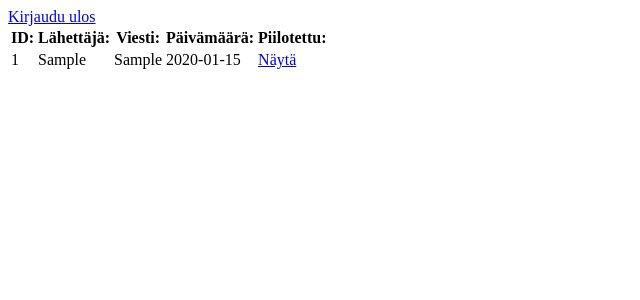
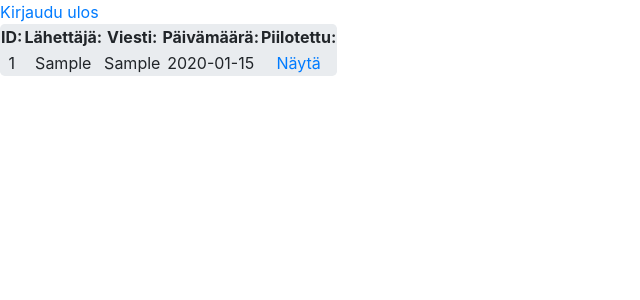
Before and after one commit to Charmike-pro/viestiseina, a PHP site: page /admin.php in a window 1280 px wide. Shown: the top 300 px of the page, without its empty margins (0-640 px from the left). Run offline with PHP 8.4, Linux system fonts and the light colour scheme; the visitor is signed in with stand-in values (Sample User, id 1); tables that the repository leaves empty hold one stand-in row (values such as "Sample post").

Commit message:
Säätelyä

```diff
--- a/admin.php
+++ b/admin.php
@@ -6,6 +6,7 @@ if(!isset($_SESSION['logged_in'])){
 }
 ?>
 <!DOCTYPE html>
+<link rel="stylesheet" href="https://maxcdn.bootstrapcdn.com/bootstrap/4.5.2/css/bootstrap.min.css">
 <html lang="en">
 <head>
     <meta charset="UTF-8">
@@ -14,7 +15,7 @@ if(!isset($_SESSION['logged_in'])){
 </head>
 <body>
 <a href="logout.php">Kirjaudu ulos</a>
-<table>
+<table class="jumbotron text-center">
 <tr>
 <th>ID:</th>
 <th>Lähettäjä:</th>
--- a/index.php
+++ b/index.php
@@ -2,10 +2,11 @@
 <html lang="en">
 <head>
     <meta charset="UTF-8">
+    <link rel="stylesheet" href="https://maxcdn.bootstrapcdn.com/bootstrap/4.5.2/css/bootstrap.min.css">
     <meta name="viewport" content="width=device-width, initial-scale=1.0">
     <title>Etusivu</title>
 </head>
-<body>
+<body class="class=container mt-3">
 
     <form action="connection.php">
     <label for="sender">Nimesi:</label>
@@ -14,7 +15,6 @@
   <input type="text" id="msg" name="msg"><br><br>
   <input type="submit" value="Lähetä!">
     </form>
-</body>
 <table>
 <tr>
 <br>
@@ -41,4 +41,5 @@ echo "</table> <br>";
 $conn->close();
 ?>
 </table>
+</body>
 </html>
```
